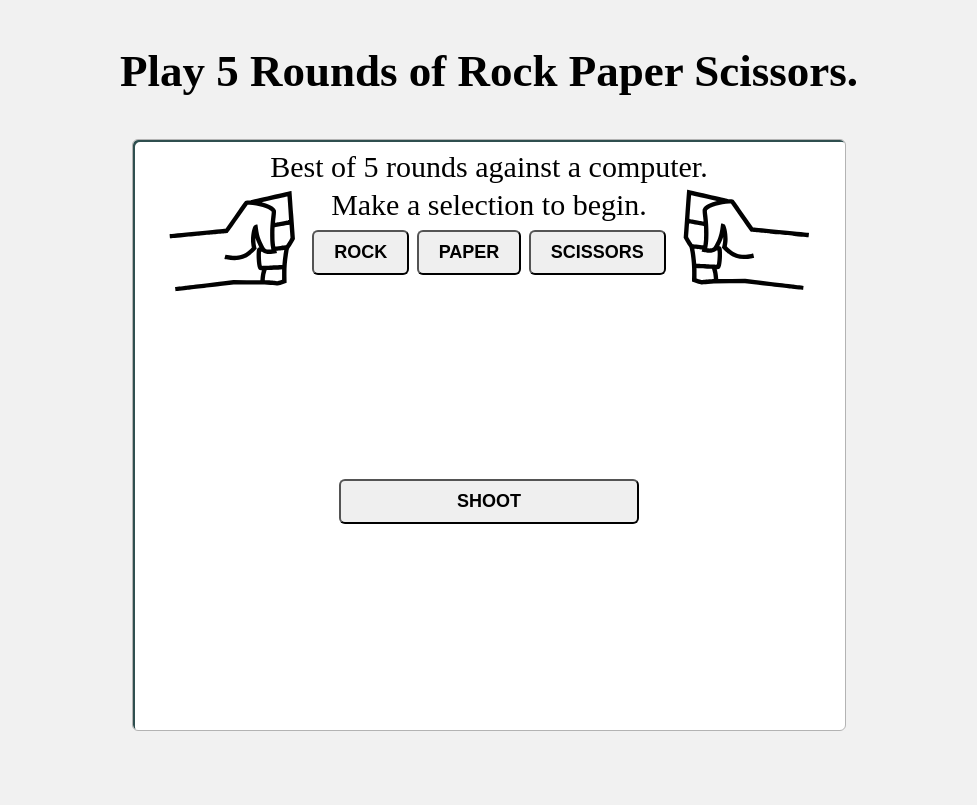
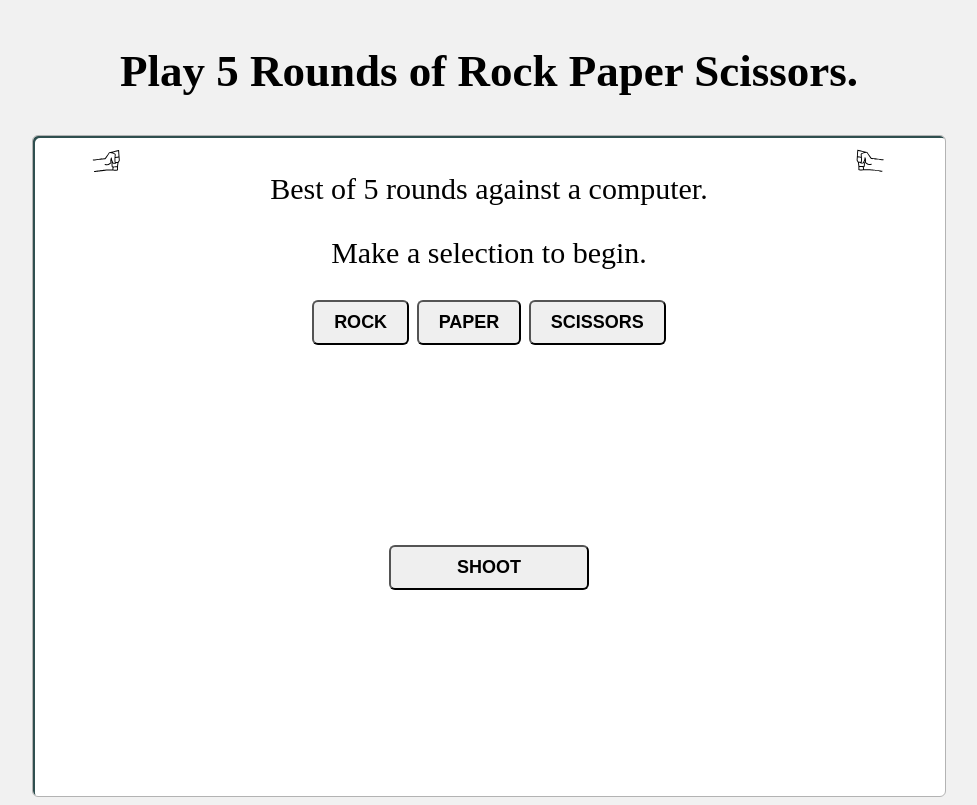
Before and after one commit to syrupsandwich/rock-paper-scissors, a plain HTML site: page index.html in a window 1280 px wide. Shown: the whole page, without its empty margins (151-1128 px from the left). Drawn offline with Linux system fonts and the light colour scheme.

Commit message:
update user interface

```diff
--- a/index.html
+++ b/index.html
@@ -9,22 +9,34 @@
     <h2 id="title">Play 5 Rounds of Rock Paper Scissors.</h2>
     <div id="ring">
 
-      <div id="spacer">
+      <div class="side-container">
         <div id="hands">
           <img class="hand" id="left" src="./image/rps-rock.svg" alt="player hand sign">
-          <img class="hand" id="right" src="./image/rps-robot-rock.svg" alt="computer hand sign">
         </div>
       </div>
 
-    <div id="results">Best of 5 rounds against a computer.</div>
-    <div id="score">Make a selection to begin.</div>
+      <div id="middle-container">
+        <p id="results">Best of 5 rounds against a computer.</p>
+        <p id="score">Make a selection to begin.</p>
+
 
         <div id="selection">
         <button class="btn" id="rock">ROCK</button>
         <button class="btn" id="paper">PAPER</button>
         <button class="btn" id="scissors">SCISSORS</button>
         </div>
+
+        <div>
         <button class="btn"id="shoot">SHOOT</button>
+        </div>
+      </div>
+
+      <div class="side-container">
+        <div id="hands">
+          <img class="hand" id="right" src="./image/rps-robot-rock.svg" alt="computer hand sign">
+        </div>
+      </div>
+
     </div>
   </div>
   <script src="./js/rock-paper-scissors.js" defer></script>
--- a/style/default.css
+++ b/style/default.css
@@ -14,7 +14,7 @@
 
 div {
   font-size: 30px;
-  margin: 4px;
+  /* margin: 4px; */
   font-family: 'Times New Roman', Times, serif;
 }
 
@@ -24,23 +24,22 @@ div {
 
 body {
   background-color: #f1f1f1;
+  text-align: center;
 }
 
 #ring {
-  min-width: 700px;
-  /* min-height: 600px; */
   background-color: white;
   border-radius: 6px;
   padding: 6px;
   border: 1px solid rgb(179, 179, 179);
   box-shadow: inset 2px 2px darkslategrey;
-  text-align: center;
+  display: flex;
+  min-width: 900px;
+  justify-content: space-between;
 }
 
-#hands {
-  display: flex;
-  justify-content: space-between;
-  position: relative;
+#middle-container {
+  min-width: 360px;
 }
 
 #left {
@@ -54,13 +53,12 @@ body {
 }
 
 #shoot {
-  width: 300px;
+  width: 200px;
   margin-top: 200px;
   margin-bottom: 200px;
 }
 
-#spacer {
-  height: 500px;
-  position: absolute;
-  width: 700px;
+.side-container {
+  /* position: relative; */
+  max-width: 150px;
 }
```
Lines whose indentation alone changed are shown as unchanged.
